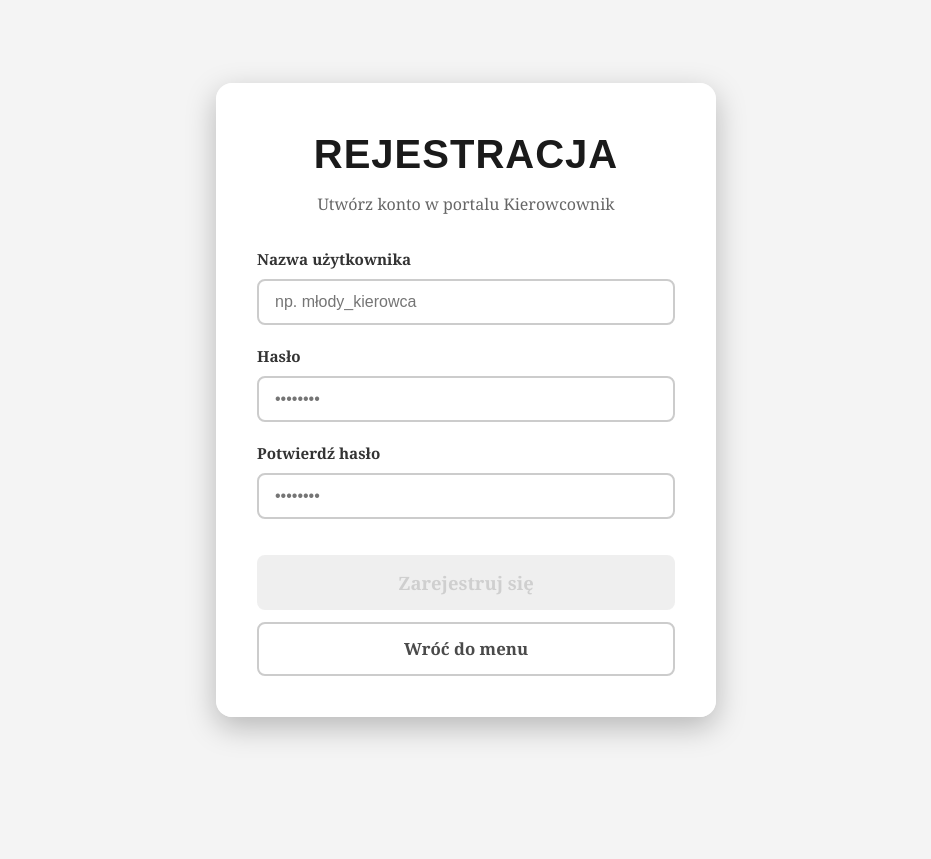
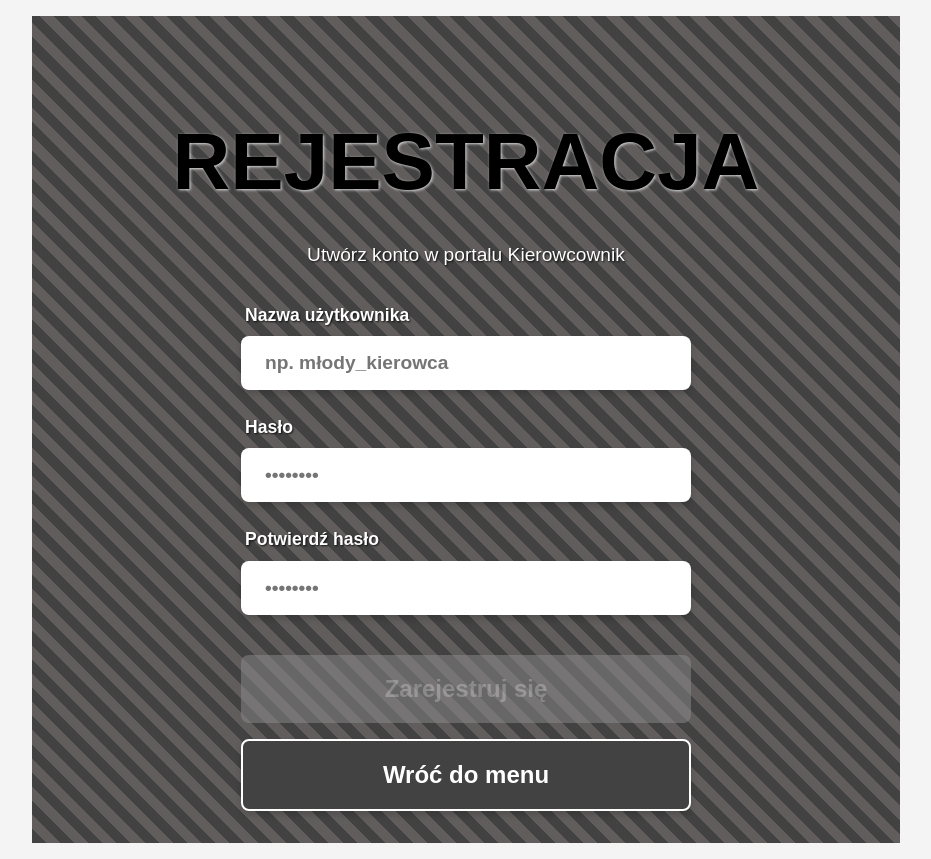
Before and after one commit to StanislawPodr/kierowcownik, a Vue app in the folder static/: page /rejestracja in a window 1280 px wide. Shown: the whole page, without its empty margins (174-1105 px from the left). Before the commit the page ends 800 px from the top, so only its background shows below. Built offline with nearby package versions, Linux system fonts and the light colour scheme.

Commit message:
visual changes

```diff
--- a/static/src/views/RegistrationView.vue
+++ b/static/src/views/RegistrationView.vue
@@ -109,35 +109,34 @@
 </script>
 
 <template>
-  <div class="register-container">
-    <div class="register-card">
-      <header class="card-header">
-        <h1 class="title">REJESTRACJA</h1>
-        <p class="subtitle">Utwórz konto w portalu Kierowcownik</p>
+  <div class="main-menu">
+    <header class="menu-header">
+      <h1>REJESTRACJA</h1>
+      <p class="menu-user subtitle">Utwórz konto w portalu Kierowcownik</p>
     </header>
 
-      <!-- Success message view -->
+    <div class="content-wrapper">
+      <div class="menu-actions">
         <div v-if="successMsg" class="success-alert">
           <div class="alert-icon">✓</div>
           <div class="alert-content">
             <h3>Sukces!</h3>
             <p>{{ successMsg }}</p>
           </div>
-        <router-link to="/" class="btn-primary back-to-menu-btn">
+          <div class="alert-actions">
+            <router-link to="/" class="menu-btn">
               Przejdź do menu głównego
             </router-link>
           </div>
+        </div>
 
-      <!-- Main form view -->
         <form v-else @submit.prevent="handleRegister" class="register-form">
-        <!-- General errors -->
           <div v-if="errors.non_field_errors.length > 0" class="error-alert">
             <ul>
               <li v-for="(err, idx) in errors.non_field_errors" :key="idx">{{ err }}</li>
             </ul>
           </div>
 
-        <!-- Username Input -->
           <div class="form-group">
             <label for="username">Nazwa użytkownika</label>
             <div class="input-wrapper">
@@ -148,10 +147,10 @@
                 placeholder="np. młody_kierowca"
                 required
                 :disabled="isSubmitting"
+                class="menu-input"
                 :class="{ 'has-error': errors.username.length > 0 }"
               />
             </div>
-          <!-- Field error displays -->
             <span v-for="(err, idx) in errors.username" :key="idx" class="field-error">
               {{ err }}
             </span>
@@ -160,7 +159,6 @@
             </span>
           </div>
 
-        <!-- Password Input -->
           <div class="form-group">
             <label for="password">Hasło</label>
             <div class="input-wrapper">
@@ -171,6 +169,7 @@
                 placeholder="••••••••"
                 required
                 :disabled="isSubmitting"
+                class="menu-input"
                 :class="{ 'has-error': errors.password.length > 0 }"
               />
             </div>
@@ -182,7 +181,6 @@
             </span>
           </div>
 
-        <!-- Password Confirm Input -->
           <div class="form-group">
             <label for="password_confirm">Potwierdź hasło</label>
             <div class="input-wrapper">
@@ -193,6 +191,7 @@
                 placeholder="••••••••"
                 required
                 :disabled="isSubmitting"
+                class="menu-input"
                 :class="{ 'has-error': errors.password_confirm.length > 0 || (passwordConfirm && password !== passwordConfirm) }"
               />
             </div>
@@ -204,73 +203,85 @@
             </span>
           </div>
 
-        <!-- Form Actions -->
           <div class="form-actions">
             <button
               type="submit"
-            class="btn-primary submit-btn"
+              class="menu-btn"
               :disabled="!isFormValid || isSubmitting"
             >
               <span v-if="isSubmitting" class="spinner"></span>
               <span v-else>Zarejestruj się</span>
             </button>
 
-          <router-link to="/" class="btn-secondary back-btn">
+            <router-link to="/" class="menu-btn secondary-btn">
               Wróć do menu
             </router-link>
           </div>
         </form>
       </div>
     </div>
+  </div>
 </template>
 
 <style scoped>
-.register-container {
+/* --- STYLIZACJA BAZOWA WSPÓLNA Z MAIN MENU --- */
+.main-menu {
   display: flex;
-  justify-content: center;
+  flex-direction: column;
   align-items: center;
-  min-height: calc(100vh - 32px);
+  padding: 2rem;
+  font-family: Arial, sans-serif;
+  background-color: #615d5d;
+  background-image: repeating-linear-gradient(
+      45deg,
+      #434242,
+      #434242 10px,
+      #615d5d 10px,
+      #615d5d 20px
+  );
+  min-height: 100vh;
   width: 100%;
-  padding: 1rem;
 }
 
-.register-card {
-  width: 100%;
-  max-width: 500px;
-  background: rgba(255, 255, 255, 0.95);
-  border-radius: 16px;
-  box-shadow: 0 10px 30px rgba(0, 0, 0, 0.25);
-  border: 1px solid rgba(255, 255, 255, 0.2);
-  backdrop-filter: blur(10px);
-  padding: 2.5rem;
-  transition: transform 0.3s ease;
+.menu-header h1 {
+  color: #000000;
+  margin-bottom: 0.5rem;
+  font-size: 5rem;
+  text-shadow: 1px 1px 3px rgba(255, 255, 255, 0.8);
+  text-align: center;
 }
 
-.card-header {
+.menu-user.subtitle {
+  color: #fff;
+  font-size: 1.2rem;
+  text-shadow: 1px 1px 2px rgba(0, 0, 0, 0.8);
+  margin-bottom: 2rem;
   text-align: center;
-  margin-bottom: 2rem;
 }
 
-.title {
-  font-family: Arial, sans-serif;
-  color: #1a1a1a;
-  font-size: 2.5rem;
-  font-weight: 900;
-  margin: 0 0 0.5rem;
-  letter-spacing: 1px;
+.content-wrapper {
+  display: flex;
+  flex-direction: row;
+  align-items: center;
+  justify-content: center;
+  width: 100%;
+  max-width: 1200px;
 }
 
-.subtitle {
-  color: #666;
-  font-size: 1rem;
-  margin: 0;
+.menu-actions {
+  display: flex;
+  flex-direction: column;
+  gap: 1.5rem;
+  width: 100%;
+  max-width: 450px;
 }
 
-/* Forms and Inputs styling */
+/* --- STYLIZACJA FORMULARZA --- */
 .register-form {
   display: flex;
   flex-direction: column;
-  gap: 1.25rem;
+  gap: 1.5rem;
+  width: 100%;
 }
 
 .form-group {
@@ -280,88 +291,94 @@
 }
 
 .form-group label {
-  color: #333;
-  font-size: 0.95rem;
-  font-weight: 600;
+  color: #ffffff;
+  font-size: 1.1rem;
+  font-weight: bold;
   text-align: left;
+  text-shadow: 1px 1px 2px rgba(0, 0, 0, 0.8);
+  margin-left: 4px;
 }
 
 .input-wrapper {
   position: relative;
+  width: 100%;
 }
 
-.input-wrapper input {
+.menu-input {
   width: 100%;
-  padding: 12px 16px;
+  box-sizing: border-box;
+  padding: 16px 24px;
   border-radius: 8px;
-  border: 2px solid #ccc;
-  font-size: 1rem;
-  transition: border-color 0.2s ease, box-shadow 0.2s ease;
-  background-color: #fff;
-  color: #1a1a1a;
+  border: none;
+  font-size: 1.2rem;
+  font-weight: bold;
+  background-color: #ffffff;
+  color: #333;
+  box-shadow: 0 4px 6px rgba(0, 0, 0, 0.15);
+  outline: none;
+  transition: box-shadow 0.2s ease, transform 0.1s ease;
 }
 
-.input-wrapper input:focus {
-  outline: none;
-  border-color: #e53935;
-  box-shadow: 0 0 0 4px rgba(229, 57, 53, 0.15);
+.menu-input:focus {
+  box-shadow: 0 0 0 4px rgba(229, 57, 53, 0.4);
 }
 
-.input-wrapper input.has-error {
-  border-color: #d32f2f;
+.menu-input.has-error {
+  border: 2px solid #e53935;
 }
 
-.input-wrapper input.has-error:focus {
-  box-shadow: 0 0 0 4px rgba(211, 47, 47, 0.15);
-}
-
-/* Warnings and errors */
+/* --- OSTRZEŻENIA I BŁĘDY --- */
 .field-error {
-  color: #d32f2f;
-  font-size: 0.85rem;
-  font-weight: 500;
-  margin-top: 2px;
+  color: #ff8a80;
+  font-size: 0.95rem;
+  font-weight: bold;
+  margin-top: 4px;
   text-align: left;
+  text-shadow: 1px 1px 2px rgba(0, 0, 0, 0.8);
 }
 
 .field-info {
-  color: #666;
-  font-size: 0.85rem;
-  margin-top: 2px;
+  color: #e0e0e0;
+  font-size: 0.95rem;
+  font-weight: bold;
+  margin-top: 4px;
   text-align: left;
+  text-shadow: 1px 1px 2px rgba(0, 0, 0, 0.8);
 }
 
 .error-alert {
-  background: #fde8e8;
-  border-left: 4px solid #e53935;
-  border-radius: 6px;
-  padding: 10px 16px;
-  margin-bottom: 1rem;
+  background: #ffffff;
+  border-left: 6px solid #e53935;
+  border-radius: 8px;
+  padding: 12px 16px;
+  box-shadow: 0 4px 6px rgba(0, 0, 0, 0.15);
 }
 
 .error-alert ul {
   margin: 0;
   padding-left: 20px;
-  color: #9b1c1c;
-  font-size: 0.9rem;
+  color: #b71c1c;
+  font-size: 1rem;
+  font-weight: bold;
 }
 
+/* --- KOMUNIKAT REJESTRACJI --- */
 .success-alert {
   display: flex;
   flex-direction: column;
   align-items: center;
   text-align: center;
-  background: #def7ec;
-  border-radius: 12px;
+  background: #ffffff;
+  border-radius: 8px;
   padding: 2rem;
-  border: 1px solid #bcf0da;
+  box-shadow: 0 4px 6px rgba(0, 0, 0, 0.15);
 }
 
 .alert-icon {
   width: 60px;
   height: 60px;
   border-radius: 50%;
-  background-color: #31c48d;
+  background-color: #42b983;
   color: white;
   display: flex;
   align-items: center;
@@ -372,86 +389,79 @@
 }
 
 .alert-content h3 {
-  color: #03543f;
+  color: #1a1a1a;
   margin: 0 0 0.5rem;
-  font-size: 1.5rem;
+  font-size: 1.8rem;
+  font-weight: bold;
 }
 
 .alert-content p {
-  color: #046c4e;
+  color: #333;
   margin: 0 0 2rem;
-  font-size: 1.1rem;
+  font-size: 1.2rem;
 }
 
-/* Buttons styling */
+.alert-actions {
+  display: flex;
+  flex-direction: column;
+  width: 100%;
+  gap: 1rem;
+}
+
+/* --- PRZYCISKI --- */
 .form-actions {
   display: flex;
   flex-direction: column;
-  gap: 0.75rem;
+  gap: 1rem;
   margin-top: 1rem;
 }
 
-.btn-primary {
+.menu-btn {
   width: 100%;
-  padding: 14px;
+  box-sizing: border-box;
+  display: flex;
+  align-items: center;
+  justify-content: center;
+  text-align: center;
+  padding: 16px 24px;
   background-color: #e53935;
   color: white;
   border: none;
+  cursor: pointer;
+  text-decoration: none;
   border-radius: 8px;
-  font-size: 1.15rem;
   font-weight: bold;
-  cursor: pointer;
-  display: flex;
-  align-items: center;
-  justify-content: center;
+  font-size: 1.5rem;
   transition: background-color 0.2s ease, transform 0.1s ease;
   box-shadow: 0 4px 6px rgba(0, 0, 0, 0.15);
-  text-decoration: none;
-  text-align: center;
 }
 
-.btn-primary:hover:not(:disabled) {
+.menu-btn:hover:not(:disabled) {
   background-color: #b71c1c;
 }
 
-.btn-primary:active:not(:disabled) {
-  transform: translateY(1px);
+.menu-btn:active:not(:disabled) {
+  transform: translateY(2px);
+  box-shadow: 0 2px 4px rgba(0, 0, 0, 0.1);
 }
 
-.btn-primary:disabled {
-  background-color: #e0e0e0;
-  color: #a0a0a0;
+.menu-btn:disabled {
+  background-color: #8c8c8c;
+  color: #d1d1d1;
   cursor: not-allowed;
   box-shadow: none;
 }
 
-.btn-secondary {
-  width: 100%;
-  padding: 12px;
-  background-color: transparent;
-  color: #4a4a4a;
-  border: 2px solid #ccc;
-  border-radius: 8px;
-  font-size: 1.05rem;
-  font-weight: bold;
-  cursor: pointer;
-  text-decoration: none;
-  text-align: center;
-  transition: all 0.2s ease;
+.secondary-btn {
+  background-color: #434242;
+  border: 2px solid #ffffff;
 }
 
-.btn-secondary:hover {
-  background-color: #f0f0f0;
-  color: #1a1a1a;
-  border-color: #888;
+.secondary-btn:hover {
+  background-color: #2c2c2c;
 }
 
-.back-to-menu-btn {
-  margin-top: 1rem;
-  max-width: 300px;
-}
-
-/* Spinner */
+/* --- SPINNER W PRZYCISKU --- */
 .spinner {
   width: 24px;
   height: 24px;
```
Also changed, not shown: static/src/views/LoginView.vue (+124 -131 lines), 1 other file (tests, documents, lock files or other folders). Lines whose indentation alone changed are shown as unchanged.
